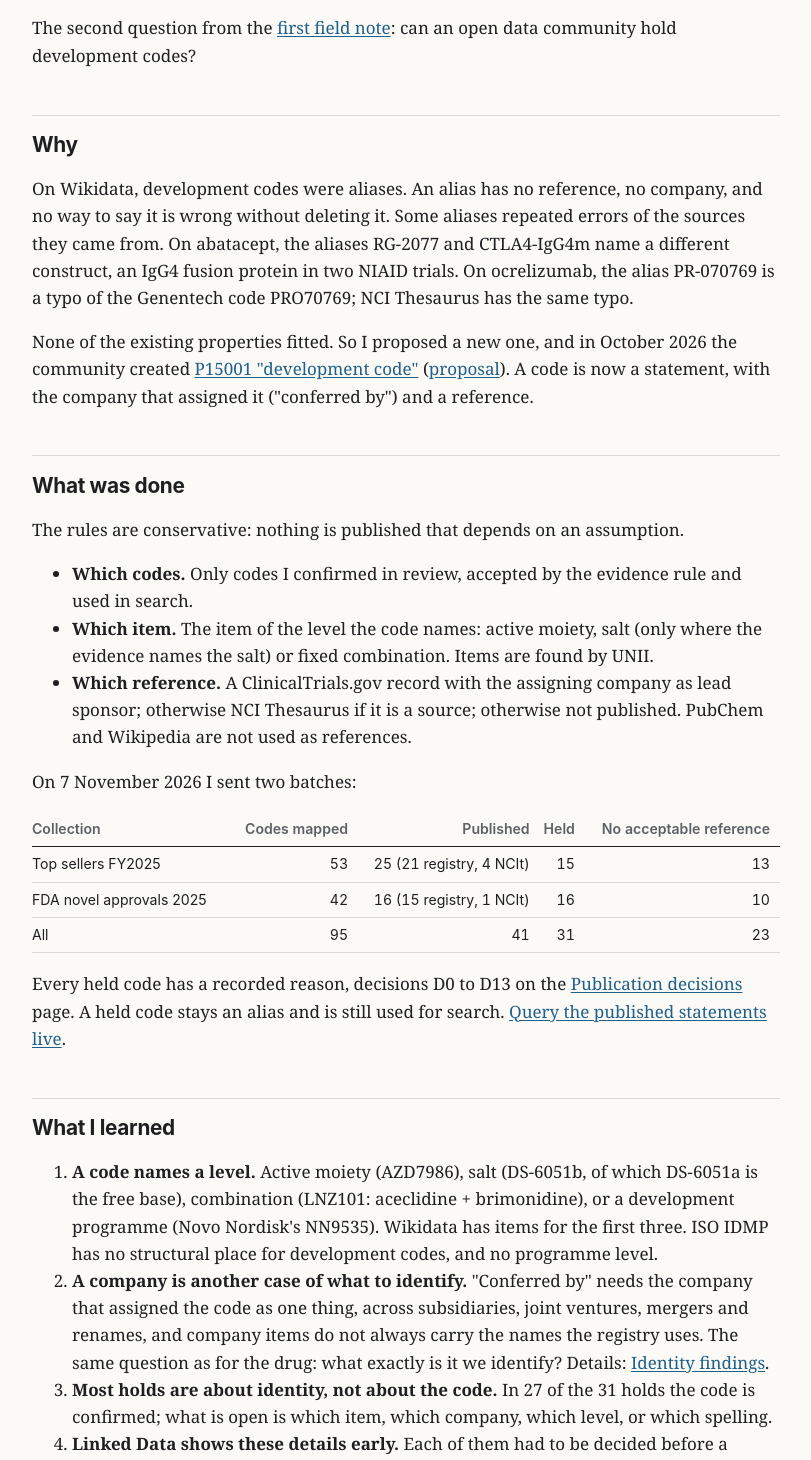
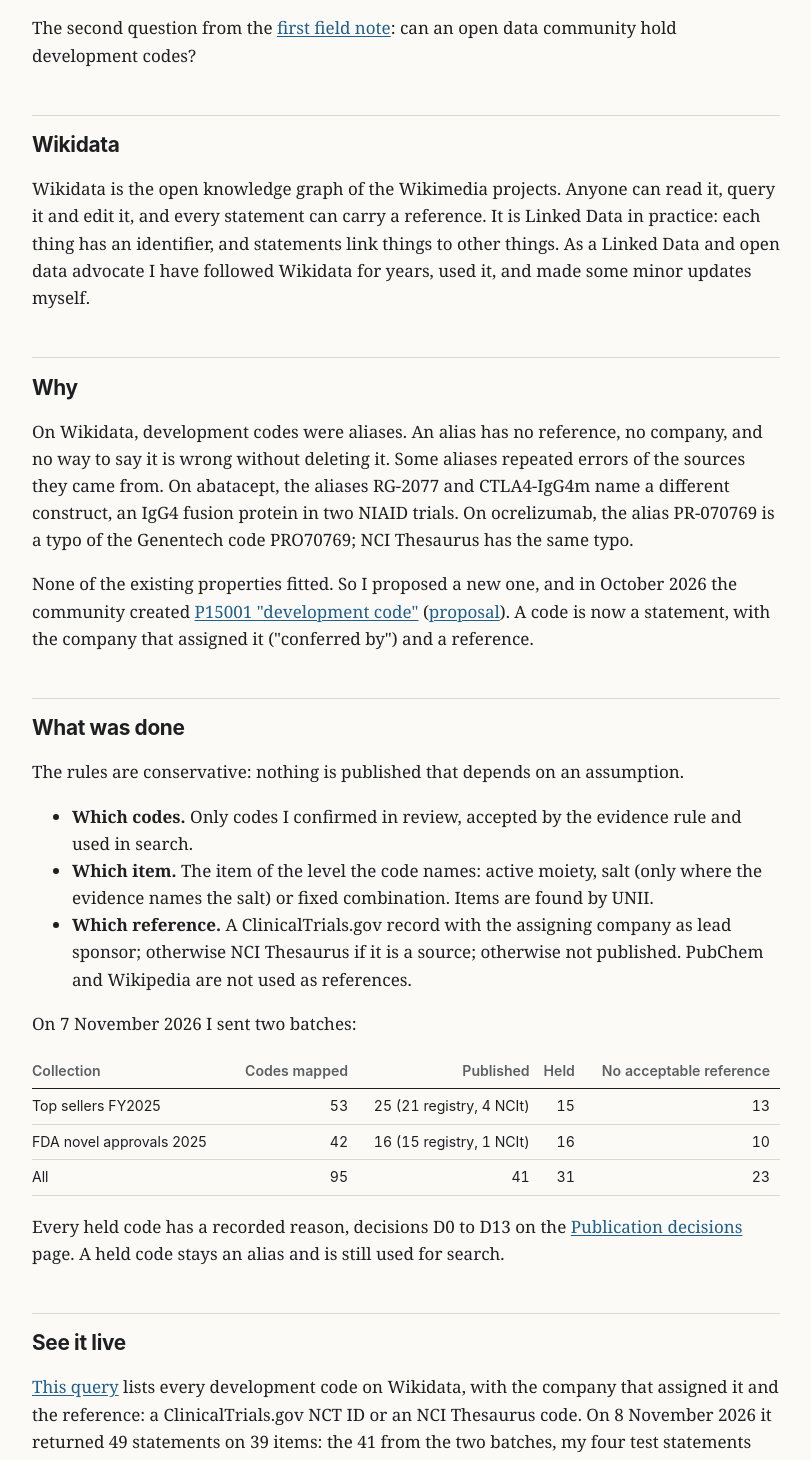
Before and after one commit to kerfors/development-code-archaeology, a plain HTML site: page docs/notes/03-codes-on-wikidata.html in a window 1280 px wide. Shown: the part 140-1600 px from the top of the page, without its empty margins (234-1045 px from the left). Drawn offline with Linux system fonts and the light colour scheme.

Commit message:
Site: field notes latest first; note 3 adds Wikidata intro and live query

```diff
--- a/docs/notes/03-codes-on-wikidata.html
+++ b/docs/notes/03-codes-on-wikidata.html
@@ -17,6 +17,11 @@
 <h1>Development codes on Wikidata</h1>
 <p>The second question from the <a href="00-where-it-started.html">first field note</a>: can an open data community
 hold development codes?</p>
+<h2>Wikidata</h2>
+<p>Wikidata is the open knowledge graph of the Wikimedia projects. Anyone can read it, query it and edit it, and
+every statement can carry a reference. It is Linked Data in practice: each thing has an identifier, and
+statements link things to other things. As a Linked Data and open data advocate I have followed Wikidata for
+years, used it, and made some minor updates myself.</p>
 <h2>Why</h2>
 <p>On Wikidata, development codes were aliases. An alias has no reference, no company, and no way to say it is
 wrong without deleting it. Some aliases repeated errors of the sources they came from. On abatacept, the aliases
@@ -38,8 +43,12 @@ statement, with the company that assigned it ("conferred by") and a reference.</
 <p>On 7 November 2026 I sent two batches:</p>
 <div class="tablewrap"><table class="num"><thead><tr><th>Collection</th><th>Codes mapped</th><th>Published</th><th>Held</th><th>No acceptable reference</th></tr></thead><tbody><tr><td>Top sellers FY2025</td><td>53</td><td>25 (21 registry, 4 NCIt)</td><td>15</td><td>13</td></tr><tr><td>FDA novel approvals 2025</td><td>42</td><td>16 (15 registry, 1 NCIt)</td><td>16</td><td>10</td></tr><tr><td>All</td><td>95</td><td>41</td><td>31</td><td>23</td></tr></tbody></table></div>
 <p>Every held code has a recorded reason, decisions D0 to D13 on the <a href="../decisions.html">Publication decisions</a>
-page. A held code stays an alias and is still used for search.
-<a href="https://query.wikidata.org/#SELECT%20%3Fitem%20%3FitemLabel%20%3Fcode%20%3FcompanyLabel%20WHERE%20%7B%0A%20%20%3Fitem%20p%3AP15001%20%3Fs%20.%20%3Fs%20ps%3AP15001%20%3Fcode%20.%0A%20%20OPTIONAL%20%7B%20%3Fs%20pq%3AP1027%20%3Fcompany%20%7D%0A%20%20SERVICE%20wikibase%3Alabel%20%7B%20bd%3AserviceParam%20wikibase%3Alanguage%20%22en%2Cmul%22%20%7D%0A%7D%20ORDER%20BY%20%3FitemLabel">Query the published statements live</a>.</p>
+page. A held code stays an alias and is still used for search.</p>
+<h2>See it live</h2>
+<p><a href="https://query.wikidata.org/#%23%20Development%20codes%20on%20Wikidata%20%28P15001%29%2C%20with%20company%20and%20reference%0ASELECT%20%3Fitem%20%3FitemLabel%20%3Fcode%20%3FcompanyLabel%20%3Fnct_id%20%3Fncit_id%20WHERE%20%7B%0A%20%20%3Fitem%20p%3AP15001%20%3Fs%20.%20%3Fs%20ps%3AP15001%20%3Fcode%20.%0A%20%20OPTIONAL%20%7B%20%3Fs%20pq%3AP1027%20%3Fcompany%20%7D%0A%20%20OPTIONAL%20%7B%20%3Fs%20prov%3AwasDerivedFrom%20%3Fr%20.%0A%20%20%20%20%20%20%20%20%20%20%20%20%20OPTIONAL%20%7B%20%3Fr%20pr%3AP3098%20%3Fnct_id%20%7D%20OPTIONAL%20%7B%20%3Fr%20pr%3AP1748%20%3Fncit_id%20%7D%20%7D%0A%20%20SERVICE%20wikibase%3Alabel%20%7B%20bd%3AserviceParam%20wikibase%3Alanguage%20%22en%2Cmul%22%20%7D%0A%7D%0AORDER%20BY%20%3FitemLabel%20%3Fcode">This query</a> lists every development code on Wikidata, with the company that assigned it and the
+reference: a ClinicalTrials.gov NCT ID or an NCI Thesaurus code. On 8 November 2026 it returned 49 statements
+on 39 items: the 41 from the two batches, my four test statements from October, and four examples added by
+the property creator. As others add codes, the list will grow beyond this work.</p>
 <h2>What I learned</h2>
 <ol>
 <li><strong>A code names a level.</strong> Active moiety (AZD7986), salt (DS-6051b, of which DS-6051a is the free base),
```
Also changed, not shown: docs/index.html (+1 -1 lines), 2 other files.
